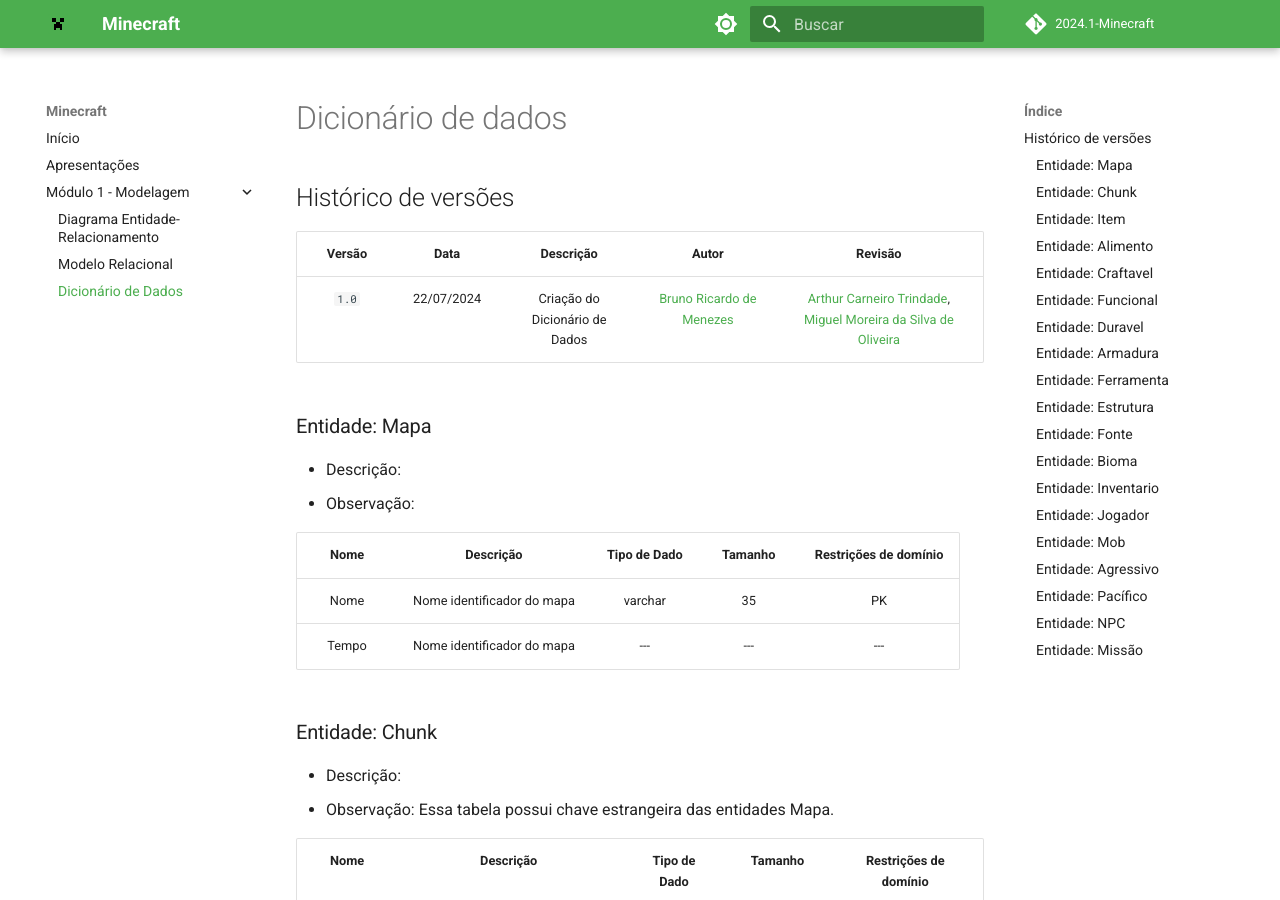
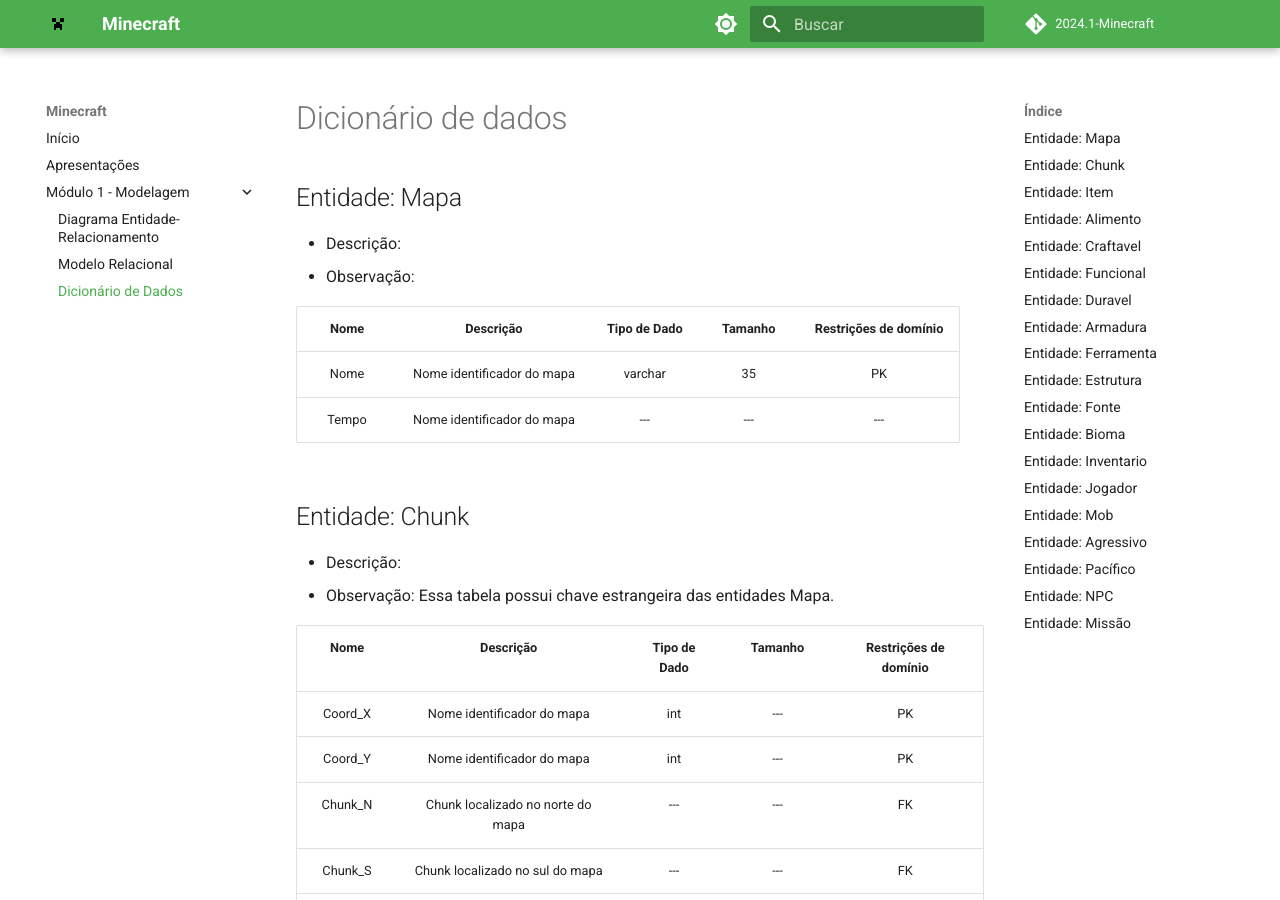
Before and after one commit to SBD1/2024.1-Minecraft, an MkDocs documentation site: the page built from gitpages/docs/modulo_1/dicDados.md, in a window 1280 px wide and 900 px high. Built offline with MkDocs 1.6.1 and Material for MkDocs 9.7.7, drawn with Linux system fonts in a browser that asks for light colours; comment, search, counter and statistics services are not loaded.

Commit message:
Corrigindo posicionamento

```diff
--- a/gitpages/docs/modulo_1/dicDados.md
+++ b/gitpages/docs/modulo_1/dicDados.md
@@ -1,12 +1,6 @@
 # Dicionário de dados
 
-## Histórico de versões
-
-| Versão | Data       | Descrição                                        | Autor                                                 | Revisão                                                 |
-| :----: | :--------: | :----------------------------------------------: | :---------------------------------------------------: | :-----------------------------------------------------: |
-| `1.0`  | 22/07/2024 | Criação do Dicionário de Dados | [Bruno Ricardo de Menezes](https://github.com/EhOBruno) | [Arthur Carneiro Trindade](https://github.com/trindadea), [Miguel Moreira da Silva de Oliveira](https://github.com/EhOMiguel) |
-
-### Entidade: Mapa
+## Entidade: Mapa
 
 - Descrição:
 - Observação:
@@ -16,7 +10,7 @@
 | Nome | Nome identificador do mapa | varchar | 35 | PK |
 | Tempo | Nome identificador do mapa | --- | --- | --- |
 
-### Entidade: Chunk
+## Entidade: Chunk
 
 - Descrição:
 - Observação: Essa tabela possui chave estrangeira das entidades Mapa.
@@ -30,7 +24,7 @@
 | Chunk_L | Chunk localizado no leste do mapa | --- | --- | FK|
 | Chunk_O | Chunk localizado no oeste do mapa | --- | --- | FK|
 
-### Entidade: Item
+## Entidade: Item
 
 - Descrição:
 - Observação: Essa tabela possui chave estrangeira das entidades Chunk, Estrutura e Fonte.
@@ -41,7 +35,7 @@
 | Tipo_item |  | --- | --- | FK |
 | Nome |  | --- | --- | --- |
 
-### Entidade: Alimento
+## Entidade: Alimento
 
 - Descrição:
 - Observação: Essa tabela possui chave estrangeira das entidades Chunk, Estrutura e Fonte.
@@ -51,7 +45,7 @@
 | Item | ID identificador do item | int | --- | PK |
 | Pontos_fome | --- | --- | --- | FK |
 
-### Entidade: Craftavel
+## Entidade: Craftavel
 
 - Descrição:
 - Observação: Essa tabela possui chave estrangeira das entidades Chunk, Estrutura e Fonte.
@@ -61,7 +55,7 @@
 | Item | ID identificador do item | int | --- | FK |
 | Tipo_craftavel | --- | --- | --- | FK |
 
-### Entidade: Funcional
+## Entidade: Funcional
 
 - Descrição:
 - Observação: Essa tabela possui chave estrangeira das entidades Chunk, Estrutura e Fonte.
@@ -71,7 +65,7 @@
 | Craftavel | ID identificador do item | int | --- | FK |
 | Funcao | --- | --- | --- | FK |
 
-### Entidade: Duravel
+## Entidade: Duravel
 
 - Descrição:
 - Observação: Essa tabela possui chave estrangeira das entidades Chunk, Estrutura e Fonte.
@@ -82,7 +76,7 @@
 | Tipo_duravel | --- | --- | --- | FK |
 | Durabilidade | --- | --- | --- | FK |
 
-### Entidade: Armadura
+## Entidade: Armadura
 
 - Descrição:
 - Observação: Essa tabela possui chave estrangeira das entidades Chunk, Estrutura e Fonte.
@@ -92,7 +86,7 @@
 | Duravel | ID identificador do item | int | --- | FK |
 | Pts_armadura | --- | --- | --- | FK |
 
-### Entidade: Ferramenta
+## Entidade: Ferramenta
 
 - Descrição:
 - Observação: Essa tabela possui chave estrangeira das entidades Chunk, Estrutura e Fonte.
@@ -103,7 +97,7 @@
 | Fonte | --- | --- | --- | FK |
 | Pontos_dano | --- | --- | --- | --- |
 
-### Entidade: Estrutura
+## Entidade: Estrutura
 
 - Descrição:
 - Observação: Essa tabela possui chave estrangeira das entidades Chunk, Estrutura e Fonte.
@@ -114,7 +108,7 @@
 | Item |  | --- | --- | FK |
 | Nome |  | --- | --- | --- |
 
-### Entidade: Fonte
+## Entidade: Fonte
 
 - Descrição:
 - Observação:
@@ -125,7 +119,7 @@
 | Item |  | --- | --- | FK |
 | Nome |  | --- | --- | --- |
 
-### Entidade: Bioma
+## Entidade: Bioma
 
 - Descrição:
 - Observação: Essa tabela possui chave estrangeira das entidades Chunk, Estrutura e Fonte.
@@ -138,7 +132,7 @@
 | Fonte | Chunk localizado no sul do mapa | --- | --- | FK|
 | Nome | Nome do bioma | varchar | 35 | --- |
 
-### Entidade: Inventario
+## Entidade: Inventario
 
 - Descrição:
 - Observação: Essa tabela possui chave estrangeira das entidades Chunk, Estrutura e Fonte.
@@ -148,7 +142,7 @@
 | ID_Inventario | Nome identificador do mapa | int | --- | PK |
 | Item | Nome identificador do mapa | int | --- | FK |
 
-### Entidade: Jogador
+## Entidade: Jogador
 
 - Descrição:
 - Observação: Essa tabela possui chave estrangeira das entidades Chunk, Estrutura e Fonte.
@@ -164,7 +158,7 @@
 | Nivel | Nome do bioma | varchar | 35 | --- |
 | Experiencia | Nome do bioma | varchar | 35 | --- |
 
-### Entidade: Mob
+## Entidade: Mob
 
 - Descrição:
 - Observação: Essa tabela possui chave estrangeira das entidades Chunk, Estrutura e Fonte.
@@ -177,7 +171,7 @@
 | Nome_mob |  | --- | --- | ---|
 | Tipo_mob |  | --- | --- | --- |
 
-### Entidade: Agressivo
+## Entidade: Agressivo
 
 - Descrição:
 - Observação: Essa tabela possui chave estrangeira das entidades Chunk, Estrutura e Fonte.
@@ -187,7 +181,7 @@
 | Mob | --- | --- | --- | FK |
 | Impulsivo | --- | --- | --- |  |
 
-### Entidade: Pacífico
+## Entidade: Pacífico
 
 - Descrição:
 - Observação: Essa tabela possui chave estrangeira das entidades Chunk, Estrutura e Fonte.
@@ -197,7 +191,7 @@
 | Mob | --- | --- | --- | FK |
 | Tipo_Pacifico | --- | --- | --- |  |
 
-### Entidade: NPC
+## Entidade: NPC
 
 - Descrição:
 - Observação: Essa tabela possui chave estrangeira das entidades Chunk, Estrutura e Fonte.
@@ -206,7 +200,7 @@
 | :---: | :---: | :---: | :---: | :---: |
 | Pacifico | --- | --- | --- | FK |
 
-### Entidade: Missão
+## Entidade: Missão
 
 - Descrição:
 - Observação: Essa tabela possui chave estrangeira das entidades Chunk, Estrutura e Fonte.
```
